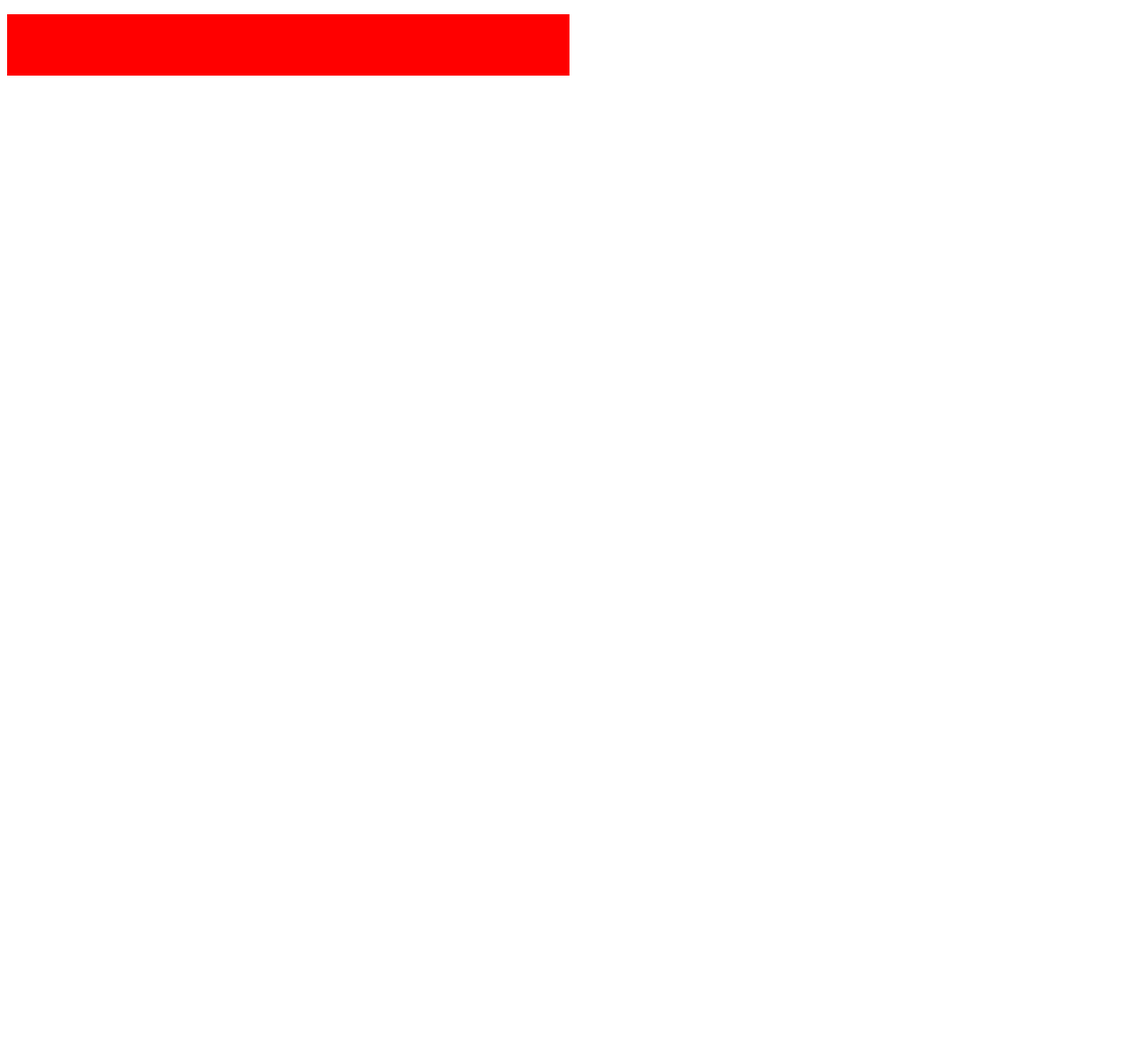
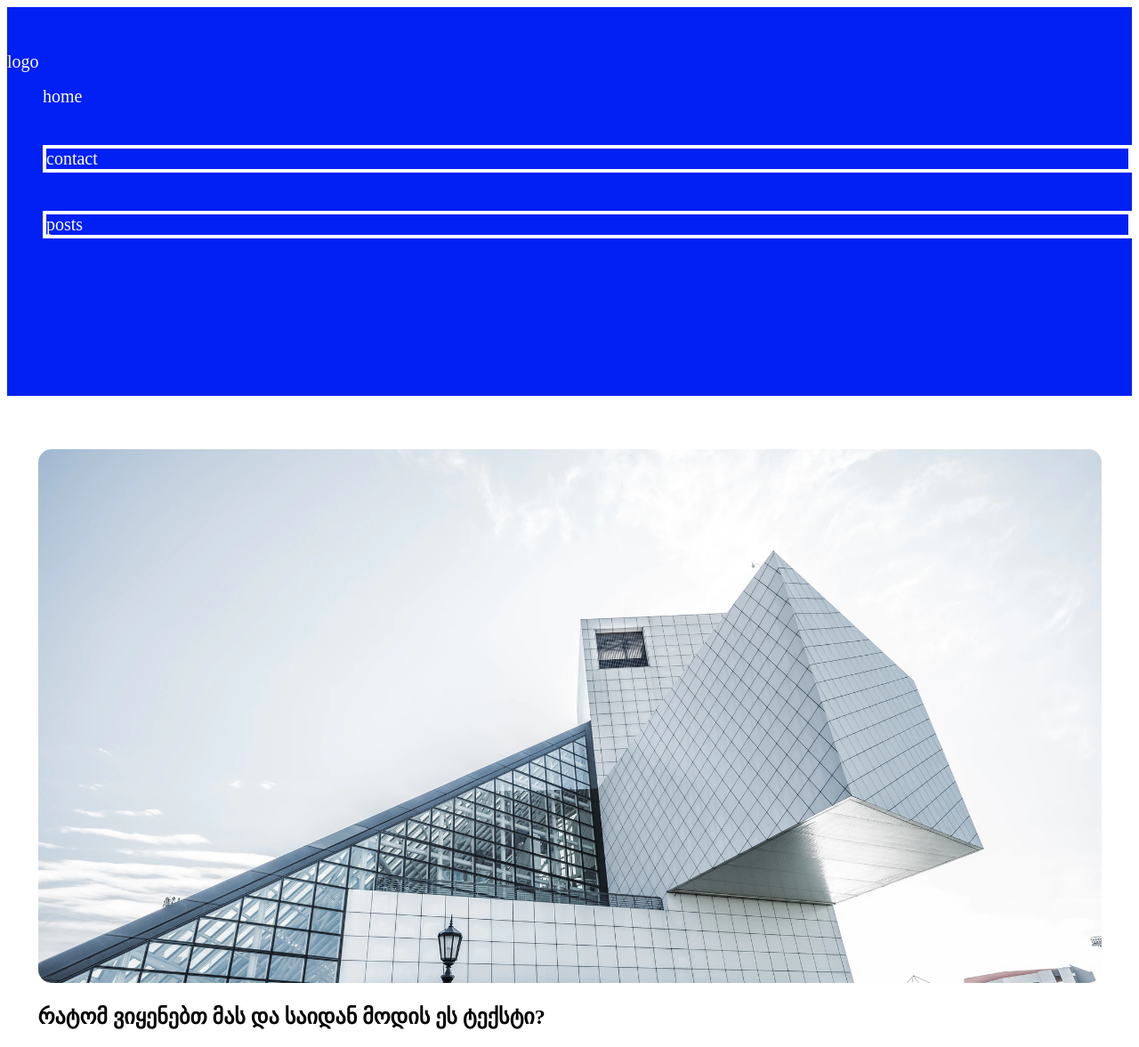
Before and after one commit to NokaK/lesson04, a plain HTML site: page index.html in a window 1280 px wide. Shown: the whole page at 89% size. Before the commit the page ends 800 px from the top, so only its background shows below. Drawn offline with Linux system fonts and the light colour scheme.

Commit message:
add section, image da styles

```diff
--- a/index.html
+++ b/index.html
@@ -7,19 +7,24 @@
 </head>
 <body>
 	<header>
+		<a href="#">logo</a>
 		<nav>
 			<ul>
 				<li>
 					<a href="#">home</a>
 				</li>
-				<li>
+				<li class="border">
 					<a href="#">contact</a>
 				</li>
-				<li>
+				<li class="border">
 					<a href="#">posts</a>
 				</li>
 			</ul>
 		</nav>
 	</header>
+	<section>
+		<img src="images/Rectangle 91.png" alt="image">
+		<h2>რატომ ვიყენებთ მას და საიდან მოდის ეს ტექსტი?</h2>
+	</section>
 </body>
 </html>
--- a/style.css
+++ b/style.css
@@ -3,13 +3,23 @@ ul {
 }
 a {
 	text-decoration: none;
-	color:  red;
+	color:  white;
 	font-size: 20px;
 }
-
-
-
+.border {
+	border: 4px solid #fff;
+	margin-top: 43px;
+}
 header {
-	background-color: red;
-	width:  50%;
+	padding-top:  50px;
+	background-color: #0020F4;
+	height: 387px;
+	margin-bottom: 60px;
 }
+section {
+	width:1195px;
+	margin: 0 auto;
+}
+img{
+	width:  100%;
+}
```
Also changed, not shown: images/Rectangle 91.png (added), 2 other files.
